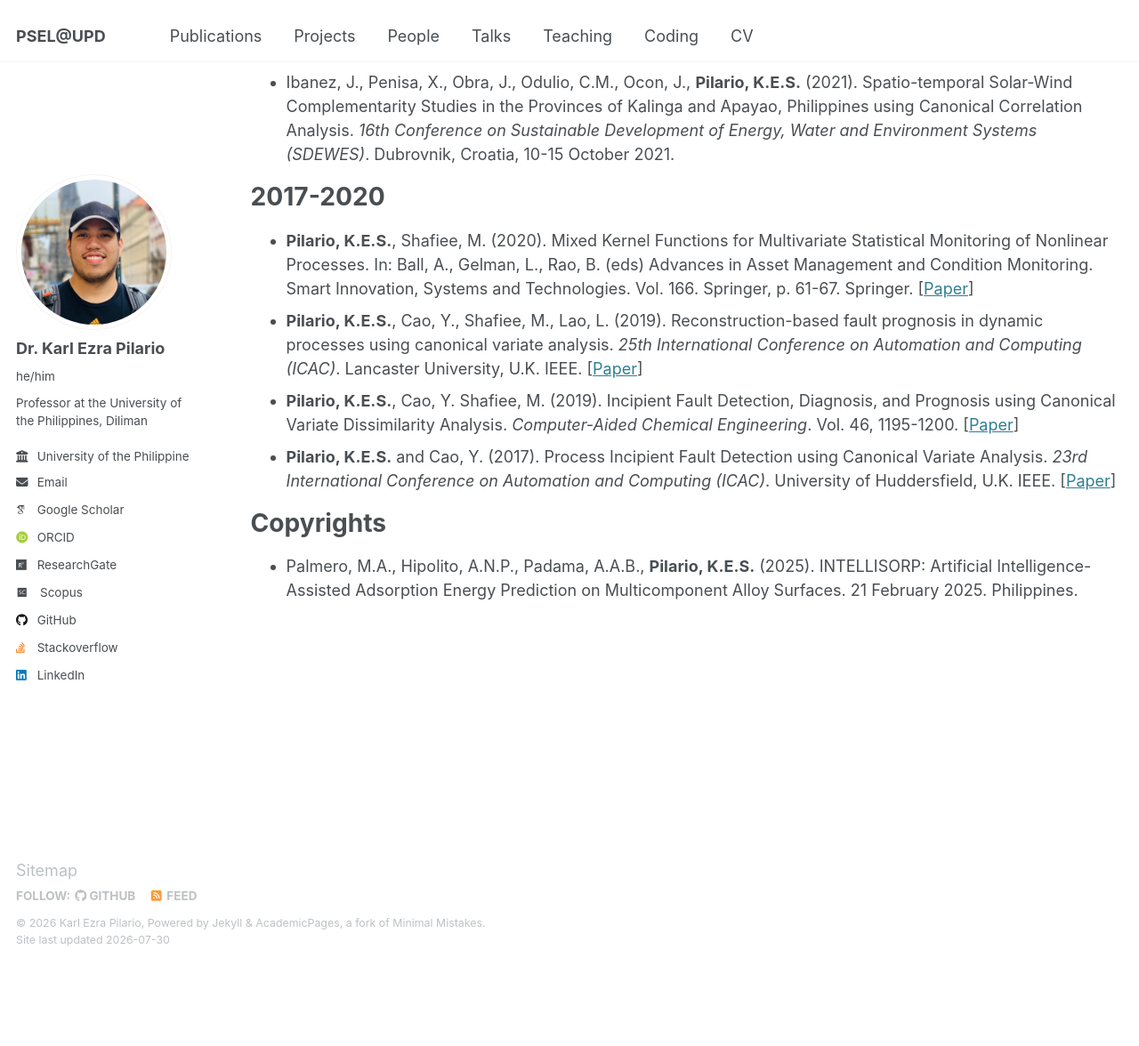
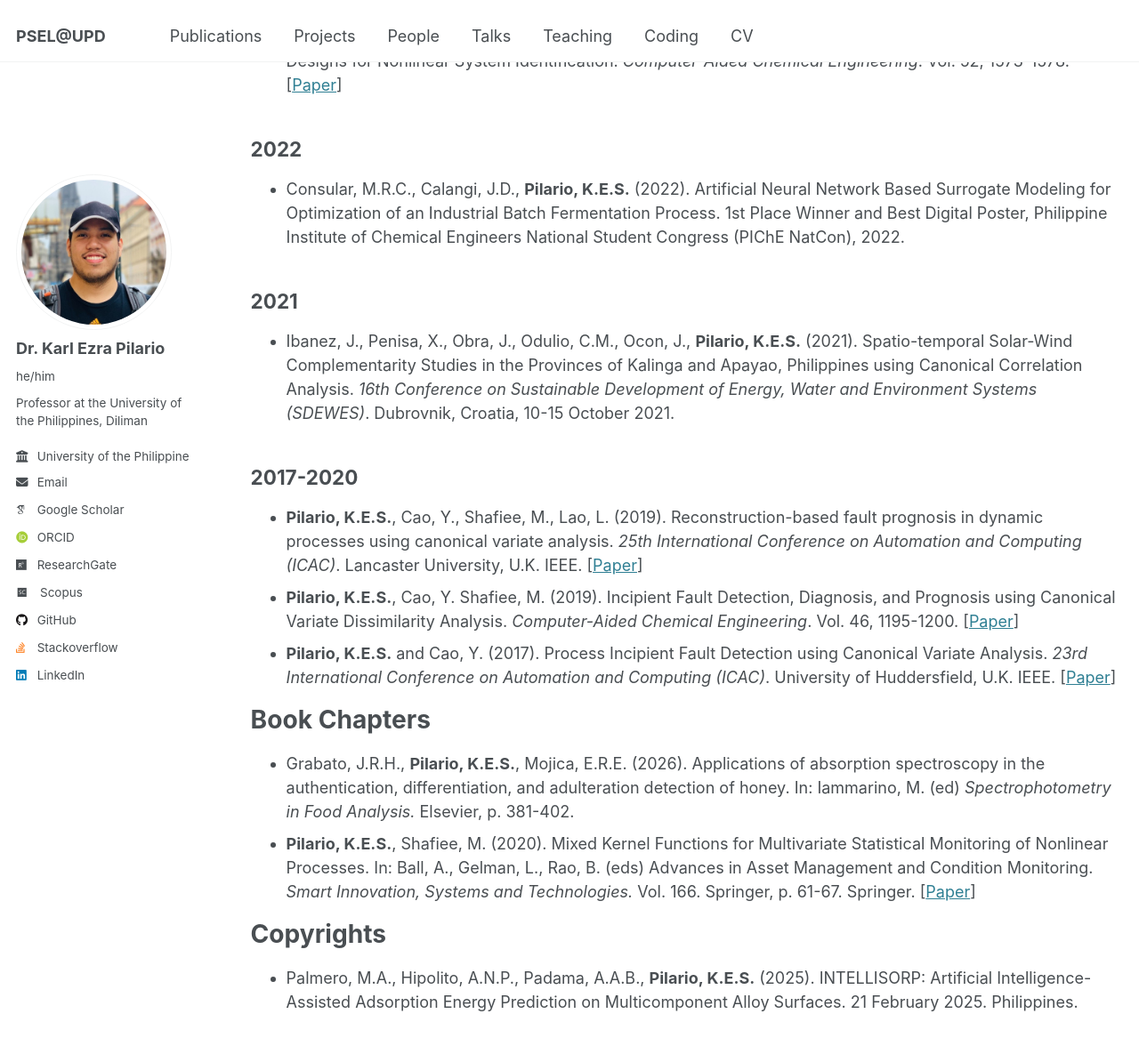
Before and after one commit to kspilario/kspilario.github.io, a Jekyll site: the page built from _pages/publications.md, in a window 1280 px wide and 1400 px high, scrolled down 4904 px. Shown: the top 1176 px of the window at 89% size. Built offline with Jekyll 4.4.1, drawn with Linux system fonts in a browser that asks for light colours; some web fonts are replaced; before the commit the page ends 5989 px from its top, so only the background shows below that.

Commit message:
Update publications.md

```diff
--- a/_pages/publications.md
+++ b/_pages/publications.md
@@ -10,22 +10,19 @@
 
 # Journal Articles
 
-2026
-======
+## 2026
 * Romano, A.R., dela Pena, E.M.B., **Pilario, K.E.S.** (2026). Feature Selection-Driven Supervised Machine Learning for Dissolved Oxygen Prediction Using Multidomain Environmental Parameters in a Major Fishing Lake. *Materials Research Proceedings*, Vol. 66, 406-422. [[Paper](https://mrforum.com/product/9781644904152-37/)]
 * Moreno, C.S., Penaso, J.J., Valencia, E., Cortez, C.J., Ebriega, B.D., Pasaje, J., Serognas, R.D., Panaligan, A.D., de Leon, R., **Pilario, K.E.S.** (2026). Finding Low-Energy Experimental Metal-Organic Frameworks for Carbon Capture via Bayesian Optimization in the Manifold Subspace of Geometric Descriptors. *Artificial Intelligence Chemistry*, Vol. 4(1), 100112. [[Paper](https://doi.org/10.1016/j.aichem.2026.100112)]
 * Laag, J.E. and **Pilario, K.E.S.** (2026). Machine Learning-Based Deforestation Monitoring and Forecasting Using Sentinel-2 Imagery: A Case Study in Narra, Palawan. *Int. Arch. Photogramm. Remote Sens. Spatial Inf. Sci. (ISPRS Archives)*, XLVIII-5/W4-2025, 143–150. [[Paper](https://isprs-archives.copernicus.org/articles/XLVIII-5-W4-2025/143/2026/)]
 * Roxas, R.M. II, **Pilario, K.E.** (2026). Relating Loss Geometry to Empirical Generalization in Recurrent Neural Net Surrogates: Three Tanks Case Study. *Systems and Control Transactions* 5:2542-2550. [[Paper](https://doi.org/10.69997/sct.112163)]
 
-2025
-======
+## 2025
 * **Pilario, K.E.** and Wu, Z. (2025). Fast mixed kernel canonical variate analysis for learning-based nonlinear model predictive control. *Chemical Engineering Research and Design*. Vol. 219 (July 2025), 19-33. [[Paper](https://doi.org/10.1016/j.cherd.2025.05.050)] [[Code](https://github.com/kspilario/MKCVA_MPC)]
 * Abiog, J.D., Cacal, V.C.C., Cadiz, K., **Pilario, K.E.** (2025). Long-term Solar and Wind Energy Forecasting using Gaussian Processes with Tree-Based Multiple Kernel Search. *Chemical Engineering Transactions*, 116, 817-822. [[Paper](https://doi.org/10.3303/CET25116137)].
 * Khan, U., Pao, W., **Pilario, K.E.**, Sallih, N., Sohail, M., Azam, H. (2025). Real-Time Automatic Flow Regime Classification and Mapping for Vertical Pipes Using Dynamic Pressure Signals. *International Journal of Multiphase Flow*. Vol. 189, 105252. [[Paper](https://doi.org/10.1016/j.ijmultiphaseflow.2025.105252)]
 * Gojo Cruz, J.I., de Vera, J.M.L., **Pilario, K.E.** (2025). Machine learning-driven analysis of agro-climatic data for temperature modeling and forecasting in Philippine urban areas. *Urban Climate*. Vol. 60, 102339. [[Paper](https://doi.org/10.1016/j.uclim.2025.102339)]
 
-2024
-======
+## 2024
 * **Pilario, K.E.**, Escober, E.J., de los Reyes V, A., Espino, M.P. (2024). Robust Prediction of Chlorophyll-a from Nitrogen and Phosphorus Content in Philippine and Global Lakes Using Fine-Tuned, Explainable Machine Learning. *Environmental Challenges*. Vol. 17, 101056. [[Paper](https://doi.org/10.1016/j.envc.2024.101056)] [[Code](https://github.com/kspilario/predict_chlorophyll)]
 * **Pilario, K.E.** (2024). Teaching classical machine learning as a graduate-level course in chemical engineering: An algorithmic approach. *Digital Chemical Engineering*, in Special Issue: Emerging Stars in Digital Chemical Engineering II, 100163. [[Paper](https://doi.org/10.1016/j.dche.2024.100163)] [[Code](https://github.com/kspilario/MLxChE)]
 * Khan, U., Pao, W., **Pilario, K.E.**, Sallih, N. (2024). Flow Regime Classification using Various Dimensionality Reduction Methods and AutoML. *Engineering Analysis with Boundary Elements*. Vol. 163, 161-174. [[Paper](https://doi.org/10.1016/j.enganabound.2024.03.006)]
@@ -35,15 +32,13 @@
 * Gnetchejo, P.J., Daniel, M.W., Dadje, A., Salome, N.E., **Pilario, K.E.**, Pierre, E., Chen, Z. (2024). A new approach based on modified social network search algorithm combined with dichotomy method for solar photovoltaic parameter estimation. *International Journal of Ambient Energy*. Vol. 45(1), 2281611. [[Paper](https://doi.org/10.1080/01430750.2023.2281611)]
 * Ordillo, V.Z., Shimizu, K., Putungan, D.B., Santos-Putungan, A.B., Watanabe, S., de Leon, R.L., Ocon, J.D., **Pilario, K.E.S.**, Padama, A.A.B. (2024). Two-stage feature selection for machine learning-aided DFT-based surface reactivity study on single-atom alloys. *Modelling and Simulation in Materials Science and Engineering*. Vol. 32(6), 065003. [[Paper](https://doi.org/10.1088/1361-651X/ad53ee)]
 
-2023
-======
+## 2023
 * Khan, U., Pao, W., **Pilario, K.E.S.**, Sallih, N., Khan, M.R. (2023). Two-phase flow regime identification using multi-method feature extraction and explainable kernel Fisher discriminant analysis. *International Journal of Numerical Methods for Heat & Fluid Flow*. Vol. 34 No. 8, 2836-2864. [[Paper](https://doi.org/10.1108/HFF-09-2023-0526)]
 * Abantao, G.A., Ibanez, J.A., Bundoc, P.E.D.C., Blas, L.L., Penisa, X.N., **Pilario, K.E.S.**, Tio, A.E.D., Cruz, I.B.N.C., Ocon, J.D., Odulio, C.M.F. (2023). Generation and Network Planning of Utility-Scale Grid-Connected Microgrids. *Chemical Engineering Transactions*. Vol. 103, 877-882. [[Paper](https://doi.org/10.3303/CET23103147)]
 * Jang, K., **Pilario, K.E.S.**, Lee, N., Moon, I., Na, J. (2023). Explainable Artificial Intelligence for Fault Diagnosis of Industrial Processes. *IEEE Transactions on Industrial Informatics*. Vol. 21(1), 4-11. [[Paper](https://doi.org/10.1109/TII.2023.3240601)]
 * Bhagat, S.K., **Pilario, K.E.**, Babalola, O.E., Tiyasha, T., Yaqub, M., Onu, C.E., Pyrgaki, K., Falah, M.W., Jawad, A.H., Yaseen, D.A., Barka, N., Yaseen, Z.M. (2023). Comprehensive review on machine learning methodologies for modeling dye removal processes in wastewater. *Journal of Cleaner Production*. Vol. 385, 135522. [[Paper](https://doi.org/10.1016/j.jclepro.2022.135522)]
 
-2022
-======
+## 2022
 * Tomacruz, J.G.T., **Pilario, K.E.S.**, Remolona, M.F.M., Padama, A.A.B., and Ocon, J.D. (2022). A Machine Learning-Accelerated Density Functional Theory (ML-DFT) Approach for Predicting Atomic Adsorption Energies on Monometallic Transition Metal Surfaces for Electrocatalyst Screening. *Chemical Engineering Transactions*. Vol. 94, 733-738. [[Paper](https://doi.org/10.3303/CET2294122)]
 * **Pilario, K.E.S.**, Ching, P.M.L., Calapatia, A.M., and Culaba, A.B. (2022). Predicting Drying Curves in Algal Biorefineries using Gaussian Process Autoregressive Models. *Digital Chemical Engineering*. Vol. 4, 100036. [[Paper](https://doi.org/10.1016/j.dche.2022.100036)]
 * Grabato, J.R., **Pilario, K.E.**, Micor, J.R.L., and Mojica, E.R.E (2022). Geographical and entomological differentiation of Philippine honey by multivariate analysis of FTIR spectra. *Journal of Food Composition and Analysis*. Vol. 114, 104853. [[Paper](https://doi.org/10.1016/j.jfca.2022.104853)]
@@ -51,61 +46,55 @@
 * **Pilario, K.E.S.**, Ibanez, J.A., Penisa, X.N., Obra, J.B., Odulio, C.M.F., and Ocon, J.D. (2022). Spatio-temporal Solar-wind Complementarity Assessment in the Province of Kalinga-Apayao, Philippines using Canonical Correlation Analysis. *Sustainability*. Vol. 14 (6), 3253. [[Paper](https://doi.org/10.3390/su14063253)]
 * **Pilario, K.E.S.**, Tielemans, A., and Mojica, E.R.E. (2022). Geographical Discrimination of Propolis using Dynamic Time Warping Kernel Principal Components Analysis. *Expert Systems with Applications*. Vol. 187, 115938. [[Paper](https://doi.org/10.1016/j.eswa.2021.115938)]
 
-2021
-======
+## 2021
 * **Pilario, K.E.S.**, Cao, Y., and Shafiee, M. (2021). A Kernel Design Approach to Improve Kernel Subspace Identification. *IEEE Transactions on Industrial Electronics*. Vol. 68(7), 6171-6180. [[Paper](https://doi.org/10.1109/TIE.2020.2996142)]
 * Eyo, E.N., **Pilario, K.E.S.**, Lao, L., and Falcone, G. (2021). Development of a Real-time Objective Flow Regime Identifier using Kernel Methods. *IEEE Transactions on Cybernetics*. Vol. 51 (5), 2688-2698. [[Paper](https://doi.org/10.1109/TCYB.2019.2910257)]
 
-2020
-======
+## 2020
 * Shittu, A., Mehmanparast, A., Shafiee, M., Kolios, A., Hart, P., and **Pilario, K.E.S.** (2020). Structural reliability assessment of offshore wind turbine support structures subjected to pitting corrosion‐fatigue: A damage tolerance modelling approach. *Wind Energy*. Vol. 23(11), 2004-2026. [[Paper](https://doi.org/10.1002/we.2542)]
 * **Pilario, K.E.S.**, Shafiee, M., Cao, Y., Lao, L., and Yang, S.H. (2020). A Review of Kernel Methods for Feature Extraction in Nonlinear Process Monitoring. *Processes*. Vol. 8(1), 24. [[Paper](https://doi.org/10.3390/pr8010024)]
 
-2019
-======
+## 2019
 * Nnabuife, S.G., **Pilario, K.E.S.**, Lao, L., Cao, Y., and Shafiee, M. (2019). Identification of gas-liquid flow regimes using a non-intrusive Doppler ultrasonic sensor and virtual flow regime maps. *Flow Measurement and Instrumentation*. Vol. 68, 101568. [[Paper](https://doi.org/10.1016/j.flowmeasinst.2019.05.002)]
 * **Pilario, K.E.S.**, Cao, Y., and Shafiee, M. (2019). Mixed Kernel Canonical Variate Dissimilarity Analysis for Incipient Fault Monitoring in Nonlinear Dynamic Processes. *Computers and Chemical Engineering*. Vol. 123 (2019), 143-154. [[Paper](https://doi.org/10.1016/j.compchemeng.2018.12.027)]
 
-2018
-======
+## 2018
 * **Pilario, K.E.S.** and Cao, Y. (2018). Canonical Variate Dissimilarity Analysis for Process Incipient Fault Detection. *IEEE Transactions on Industrial Informatics*. Vol. 14(12), 5308-5315. [[Paper](https://doi.org/10.1109/TII.2018.2810822)]
 
 # Conference Presentations
 
-2026
-======
+## 2026
 * Truita, K.R., Peramo, E., Badong-Carlos, J., **Pilario, K.E.S.** (2026). Hybrid Machine Learning and Geostatistical Downscaling of ERA5-Land Data for High-Resolution Daily Precipitation Mapping Over the Philippines. *2026 International Conference on Artificial Intelligence in Information and Communication* (ICAIIC), Tokyo University of Science, Tokyo, Japan, 24-27 February 2026. [[Paper](https://ieeexplore.ieee.org/document/11454412)]
 * Roxas, R.M. II, **Pilario, K.E.** (2026). Relating Loss Geometry to Empirical Generalization in Recurrent Neural Net Surrogates: Three Tanks Case Study. *36th European Symposium on Computer Aided Process Engineering (ESCAPE 36)*, Sheffield, United Kingdom, 21-24 June 2026. [[Paper](https://doi.org/10.69997/sct.112163)]
 
-2025
-======
+## 2025
 * Janer, J.M.S., **Pilario, K.E.S.** (2025). Surrogate-based Optimization of Anaerobic Digesters for Waste-to-Energy Applications. *86th PIChE (Philippine Institute of Chemical Engineers) National Convention*, SMX Convention Center, Davao, 13 September 2025. **Won Best Paper**
 * Romano, A.R., dela Pena, E.M., **Pilario, K.E.S.** (2025). Feature Selection-Driven Supervised Machine Learning for Dissolved Oxygen Prediction
 Using Multidomain Environmental Parameters in a Major Fishing Lake. *2nd International Conference on Advanced Materials & Sustainable Energy Technologies 2025*, Sunway University, Kuala Lumpur, Malaysia, 13–14 November 2025. **Won Best Paper**
 * Laag, J.E., **Pilario, K.E.S.** (2025). Machine Learning-Based Deforestation Monitoring and Forecasting Using Sentinel-2 Imagery: A Case Study in Narra, Palawan. *Philippine Geomatics Symposium* (PhilGEOS 2025), Quezon City, Philippines, 24-25 November 2025.
 * Mondejar, L.C., Alamani, B.G., **Pilario, K.E.S.** (2025). Cocrystal Prediction Enhanced by UMAP Visualization and SMOTE-based Balancing in an Interpretable Machine Learning Framework. *19th Conference of Asian Crystallographic Association* (AsCA 2025), Taiwan, 03 December 2025.
 
-2023
-======
+## 2023
 * Cabahug, M.K., David, C.P.C., **Pilario, K.E.S.** (2023). Application of Geographic Information System (GIS) and Logistic Regression Model to Map the Potential Areas of Groundwater Springs. *GeoCon 2023*. Novotel Manila, Araneta City, Manila.
 * Hipolito, A.N., Palmero, M.A., Ordillo, V.Z., Shimizu, K., Putungan, D.B., Santos-Putungan, A.B., Ocon, J.D., Watanabe, S., **Pilario, K.E.S.**, Padama, A.A.B. (2023). Investigating O- and OH- induced dopant segregation in single-atom alloy surfaces using density functional theory and machine learning. *Annual Meeting of the Japan Society of Vacuum and Surface Science 2023*. [[Paper](https://www.jstage.jst.go.jp/article/jvss/2023/0/2023_2Fp08/_article)]
 * Madayag, J.V., **Pilario, K.E.** (2023). Multi-Kernel Canonical Variate Analysis with Bayesian Optimized Kernel Designs for Nonlinear System Identification. *Computer-Aided Chemical Engineering*. Vol. 52, 1573-1578. [[Paper](https://doi.org/10.1016/B978-0-443-15274-0.50250-X)]
 
-2022
-======
+## 2022
 * Consular, M.R.C., Calangi, J.D., **Pilario, K.E.S.** (2022). Artificial Neural Network Based Surrogate Modeling for Optimization of an Industrial Batch Fermentation Process. 1st Place Winner and Best Digital Poster, Philippine Institute of Chemical Engineers National Student Congress (PIChE NatCon), 2022.
 
-2021
-======
+## 2021
 * Ibanez, J., Penisa, X., Obra, J., Odulio, C.M., Ocon, J., **Pilario, K.E.S.** (2021). Spatio-temporal Solar-Wind Complementarity Studies in the Provinces of Kalinga and Apayao, Philippines using Canonical Correlation Analysis. *16th Conference on Sustainable Development of Energy, Water and Environment Systems (SDEWES)*. Dubrovnik, Croatia, 10-15 October 2021.
 
-2017-2020
-======
-* **Pilario, K.E.S.**, Shafiee, M. (2020). Mixed Kernel Functions for Multivariate Statistical Monitoring of Nonlinear Processes. In: Ball, A., Gelman, L., Rao, B. (eds) Advances in Asset Management and Condition Monitoring. Smart Innovation, Systems and Technologies. Vol. 166. Springer, p. 61-67. Springer. [[Paper](https://doi.org/10.1007/978-3-030-57745-2_6)]
+## 2017-2020
 * **Pilario, K.E.S.**, Cao, Y., Shafiee, M., Lao, L. (2019). Reconstruction-based fault prognosis in dynamic processes using canonical variate analysis. *25th International Conference on Automation and Computing (ICAC)*. Lancaster University, U.K. IEEE. [[Paper](https://doi.org/10.23919/IConAC.2019.8895249)]
 * **Pilario, K.E.S.**, Cao, Y. Shafiee, M. (2019). Incipient Fault Detection, Diagnosis, and Prognosis using Canonical Variate Dissimilarity Analysis. *Computer-Aided Chemical Engineering*. Vol. 46, 1195-1200. [[Paper](https://doi.org/10.1016/B978-0-12-818634-3.50200-9)]
 * **Pilario, K.E.S.** and Cao, Y. (2017). Process Incipient Fault Detection using Canonical Variate Analysis. *23rd International Conference on Automation and Computing (ICAC)*. University of Huddersfield, U.K. IEEE. [[Paper](https://doi.org/10.23919/IConAC.2017.8082031)]
 
+# Book Chapters
+
+* Grabato, J.R.H., **Pilario, K.E.S.**, Mojica, E.R.E. (2026). Applications of absorption spectroscopy in the authentication, differentiation, and adulteration detection of honey. In: Iammarino, M. (ed) *Spectrophotometry in Food Analysis.* Elsevier, p. 381-402.
+* **Pilario, K.E.S.**, Shafiee, M. (2020). Mixed Kernel Functions for Multivariate Statistical Monitoring of Nonlinear Processes. In: Ball, A., Gelman, L., Rao, B. (eds) Advances in Asset Management and Condition Monitoring. *Smart Innovation, Systems and Technologies.* Vol. 166. Springer, p. 61-67. Springer. [[Paper](https://doi.org/10.1007/978-3-030-57745-2_6)]
+
 # Copyrights
 
 * Palmero, M.A., Hipolito, A.N.P., Padama, A.A.B., **Pilario, K.E.S.** (2025). INTELLISORP: Artificial Intelligence-Assisted Adsorption Energy Prediction on Multicomponent Alloy Surfaces. 21 February 2025. Philippines.
```
